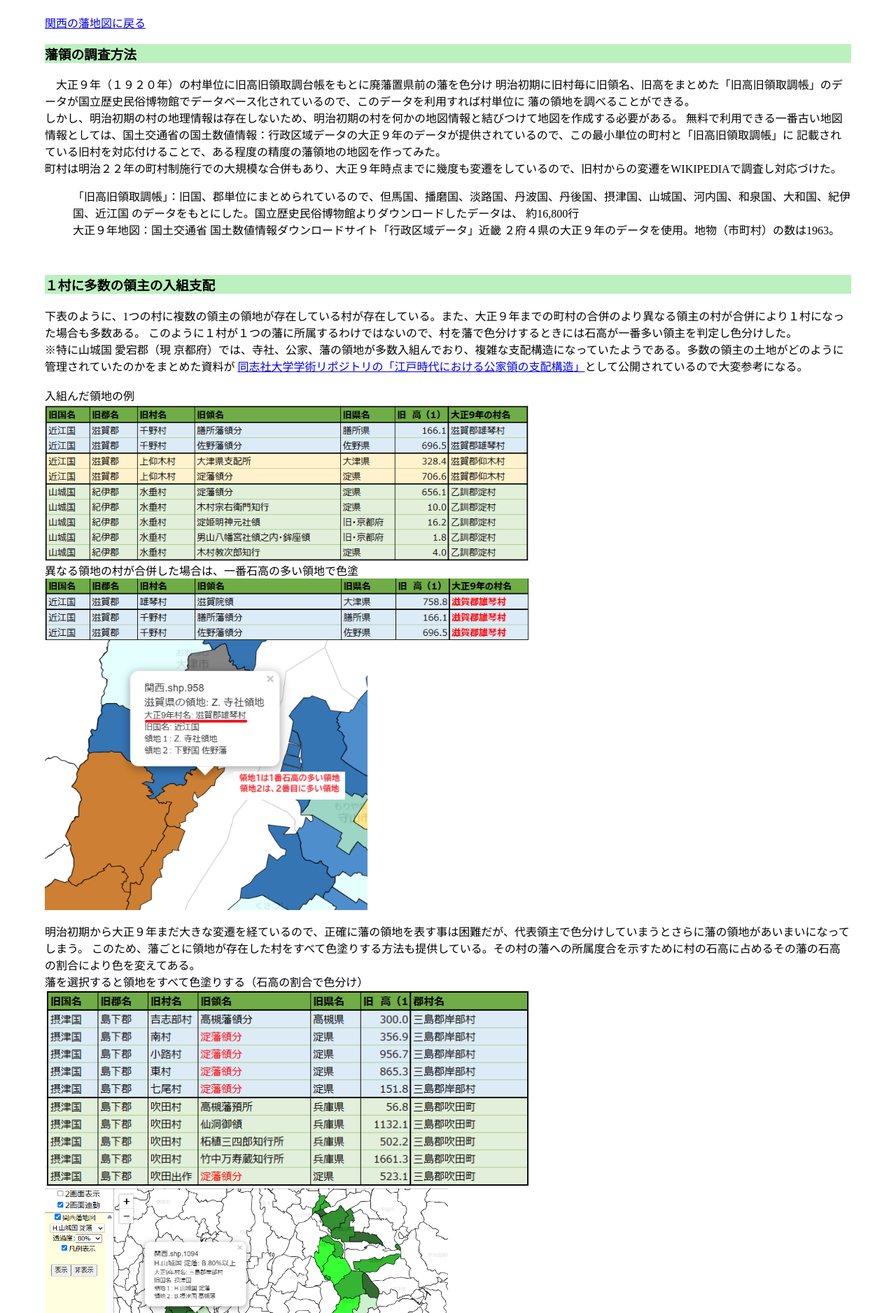
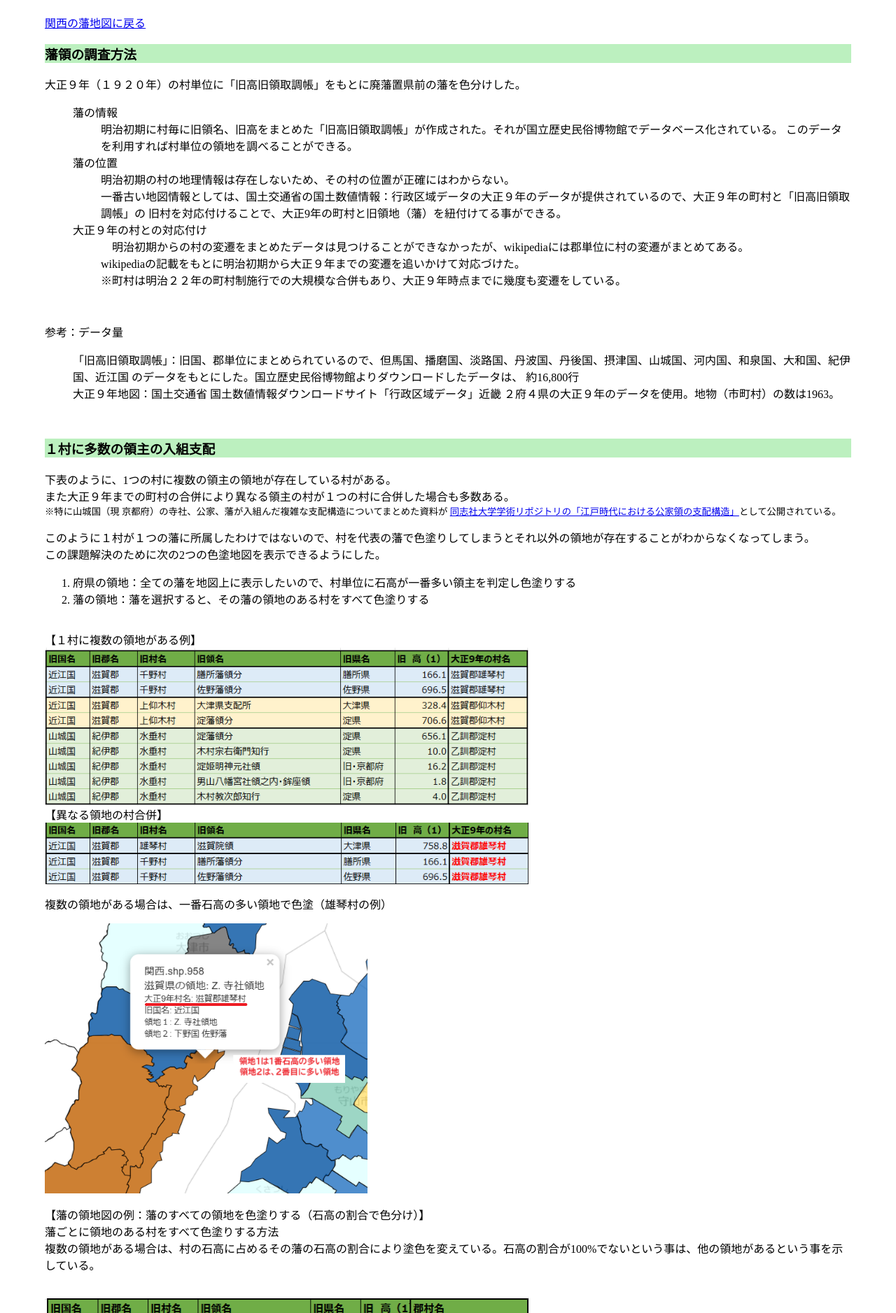
Before and after one commit to mhayakusa/HanMap, a Flask app: page /Explanation.html in a window 1280 px wide. Shown: the part 43-1920 px from the top of the page at 70% size. Run offline with Flask 2, Linux system fonts and the light colour scheme.

Commit message:
解説ページ更新

```diff
--- a/templates/Explanation.html
+++ b/templates/Explanation.html
@@ -167,14 +167,35 @@ table td {
     </div>
     <div class="box1">
       <h3>藩領の調査方法</H3>
-      　大正９年（１９２０年）の村単位に旧高旧領取調台帳をもとに廃藩置県前の藩を色分け
-      明治初期に旧村毎に旧領名、旧高をまとめた「旧高旧領取調帳」のデータが国立歴史民俗博物館でデータベース化されているので、このデータを利用すれば村単位に
-      藩の領地を調べることができる。<br>
-      しかし、明治初期の村の地理情報は存在しないため、明治初期の村を何かの地図情報と結びつけて地図を作成する必要がある。
-      無料で利用できる一番古い地図情報としては、国土交通省の国土数値情報：行政区域データの大正９年のデータが提供されているので、この最小単位の町村と「旧高旧領取調帳」に
-      記載されている旧村を対応付けることで、ある程度の精度の藩領地の地図を作ってみた。<br>
-      町村は明治２２年の町村制施行での大規模な合併もあり、大正９年時点までに幾度も変遷をしているので、旧村からの変遷をWIKIPEDIAで調査し対応づけた。
-
+      <p>大正９年（１９２０年）の村単位に「旧高旧領取調帳」をもとに廃藩置県前の藩を色分けした。<br></P>
+      <p>
+      <ul style="list-style: none;">
+          <li >藩の情報
+            <ul style="list-style: none;">
+              <li>
+                明治初期に村毎に旧領名、旧高をまとめた「旧高旧領取調帳」が作成された。それが国立歴史民俗博物館でデータベース化されている。
+              このデータを利用すれば村単位の領地を調べることができる。
+              </li>
+            </ul>
+          </li>
+          <li >藩の位置
+            <ul style="list-style: none;">
+              <li>明治初期の村の地理情報は存在しないため、その村の位置が正確にはわからない。</li>
+              <li>一番古い地図情報としては、国土交通省の国土数値情報：行政区域データの大正９年のデータが提供されているので、大正９年の町村と「旧高旧領取調帳」の
+                旧村を対応付けることで、大正9年の町村と旧領地（藩）を紐付けてる事ができる。</li>
+              </ul>
+            </li>
+              <li >大正９年の村との対応付け
+                <ul style="list-style: none;">
+                  <li>　明治初期からの村の変遷をまとめたデータは見つけることができなかったが、wikipediaには郡単位に村の変遷がまとめてある。</li>
+                  <li>wikipediaの記載をもとに明治初期から大正９年までの変遷を追いかけて対応づけた。</li>
+                  <li>※町村は明治２２年の町村制施行での大規模な合併もあり、大正９年時点までに幾度も変遷をしている。</li>
+                </ul>
+            </li>
+         </ul>
+      <br>
+      </p>
+      <P>参考：データ量
       <ul style="list-style: none;">
         <li >「旧高旧領取調帳」：旧国、郡単位にまとめられているので、但馬国、播磨国、淡路国、丹波国、丹後国、摂津国、山城国、河内国、和泉国、大和国、紀伊国、近江国
         のデータをもとにした。国立歴史民俗博物館よりダウンロードしたデータは、 約16,800行 </li>
@@ -185,41 +206,54 @@ table td {
     <div style="clear: both;"></div>
     <div class="box2" style="margin:auto; ">
       <h3>１村に多数の領主の入組支配</H3>
-        下表のように、1つの村に複数の領主の領地が存在している村が存在している。また、大正９年までの町村の合併のより異なる領主の村が合併により１村になった場合も多数ある。
-        このように１村が１つの藩に所属するわけではないので、村を藩で色分けするときには石高が一番多い領主を判定し色分けした。<br>
-        ※特に山城国 愛宕郡（現 京都府）では、寺社、公家、藩の領地が多数入組んでおり、複雑な支配構造になっていたようである。多数の領主の土地がどのように管理されていたのかをまとめた資料が
-        <a href="https://doshisha.repo.nii.ac.jp/records/18199/file_details/kj00000129508.pdf?filename=kj00000129508.pdf&file_order=0">同志社大学学術リポジトリの「江戸時代における公家領の支配構造」</a>として公開されているので大変参考になる。
-        <br>
+        <p>下表のように、1つの村に複数の領主の領地が存在している村がある。<br>
+        また大正９年までの町村の合併により異なる領主の村が１つの村に合併した場合も多数ある。<br>
+        <small>※特に山城国（現 京都府）の寺社、公家、藩が入組んだ複雑な支配構造についてまとめた資料が
+          <a href="https://doshisha.repo.nii.ac.jp/records/18199/file_details/kj00000129508.pdf?filename=kj00000129508.pdf&file_order=0">同志社大学学術リポジトリの「江戸時代における公家領の支配構造」</a>として公開されている。</small>
+          </p>
+          <p>
+        このように１村が１つの藩に所属したわけではないので、村を代表の藩で色塗りしてしまうとそれ以外の領地が存在することがわからなくなってしまう。<br>
+        この課題解決のために次の2つの色塗地図を表示できるようにした。
+        <ol>
+          <li>府県の領地：全ての藩を地図上に表示したいので、村単位に石高が一番多い領主を判定し色塗りする</ll>
+          <li>藩の領地：藩を選択すると、その藩の領地のある村をすべて色塗りする</li>
+        </ol>
+      </p>
         <br>
         <div >
-          入組んだ領地の例<br>
+          【１村に複数の領地がある例】<br>
           <img style="width:60%"     src="/static/images/入組み領地.png"  alt="入組み領地">
         </div>
         <div >
-          異なる領地の村が合併した場合は、一番石高の多い領地で色塗<br>
+          【異なる領地の村合併】<br>
           <img  style="width:60%" src="/static/images/合併例.png" >
-          <br>
+          <p>
+          複数の領地がある場合は、一番石高の多い領地で色塗（雄琴村の例）
+          </p>
           <img  style="width:40%" src="/static/images/入組領地図.png" >
         </div>
         <br>
-        明治初期から大正９年まだ大きな変遷を経ているので、正確に藩の領地を表す事は困難だが、代表領主で色分けしていまうとさらに藩の領地があいまいになってしまう。
-        このため、藩ごとに領地が存在した村をすべて色塗りする方法も提供している。その村の藩への所属度合を示すために村の石高に占めるその藩の石高の割合により色を変えてある。
+        【藩の領地図の例：藩のすべての領地を色塗りする（石高の割合で色分け）】<br>
 
+
+        藩ごとに領地のある村をすべて色塗りする方法<br>
+        複数の領地がある場合は、村の石高に占めるその藩の石高の割合により塗色を変えている。石高の割合が100%でないという事は、他の領地があるという事を示している。
         <br>
+        <P>
         <div >
-          藩を選択すると領地をすべて色塗りする（石高の割合で色分け）
           <br>
           <img style="width:60%" src="/static/images/藩別色データ.png" >
           <br>
           <img style="width:50%" src="/static/images/藩別色塗り.png" >
         </div>
-
+        </p>
     </div>
     <div class="box2" style="margin:auto; ">
         <h3>各県ごとの領地</H3>
 
           <div>
-            各県に拠点のある藩以外にも、遠く離れた藩の飛び地も存在しており、各県ごとの領地をまとめると以下のようになっている。
+            各県内には拠点のある藩以外にも、遠く離れた藩の飛び地も存在している。<br>
+            各県ごとに存在する領地をまとめると以下のようになっている。
           </div>
           <table>
             <tr>
```
Also changed, not shown: static/images/藩別色塗り.png.
